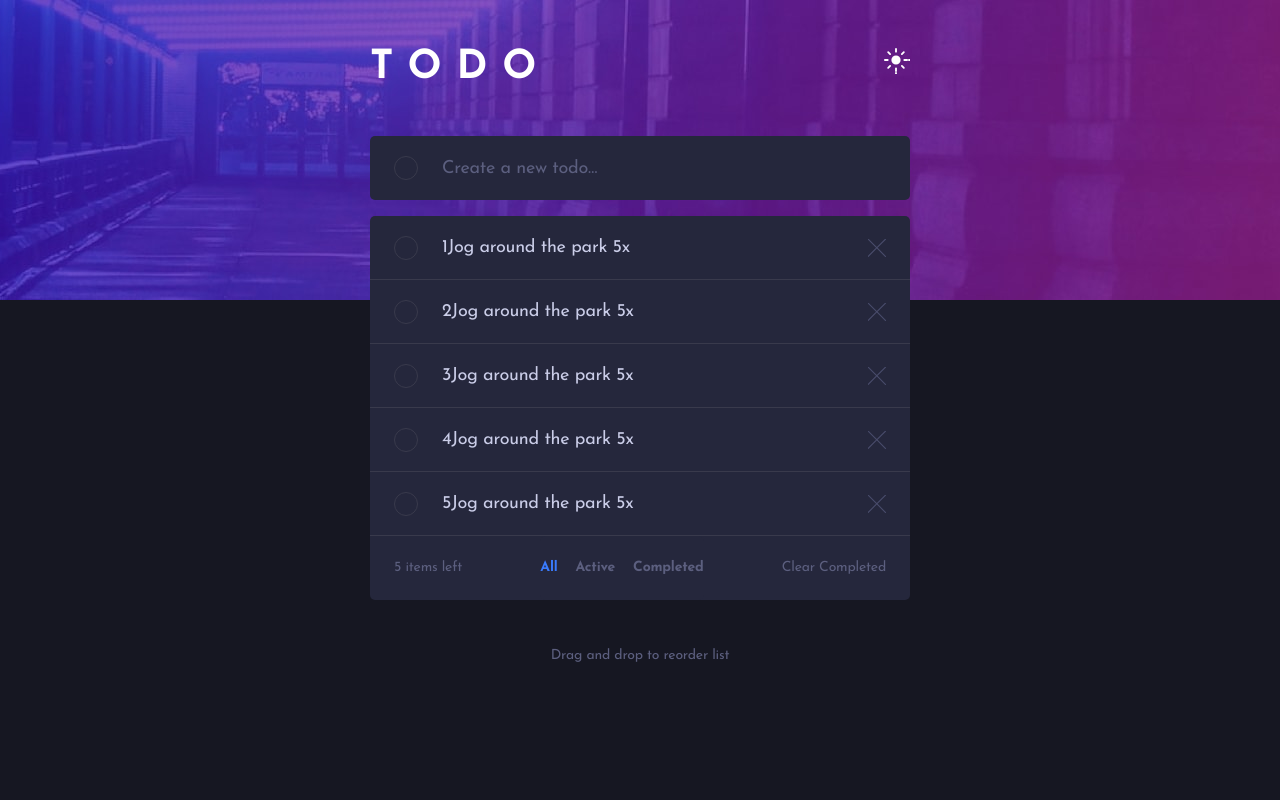
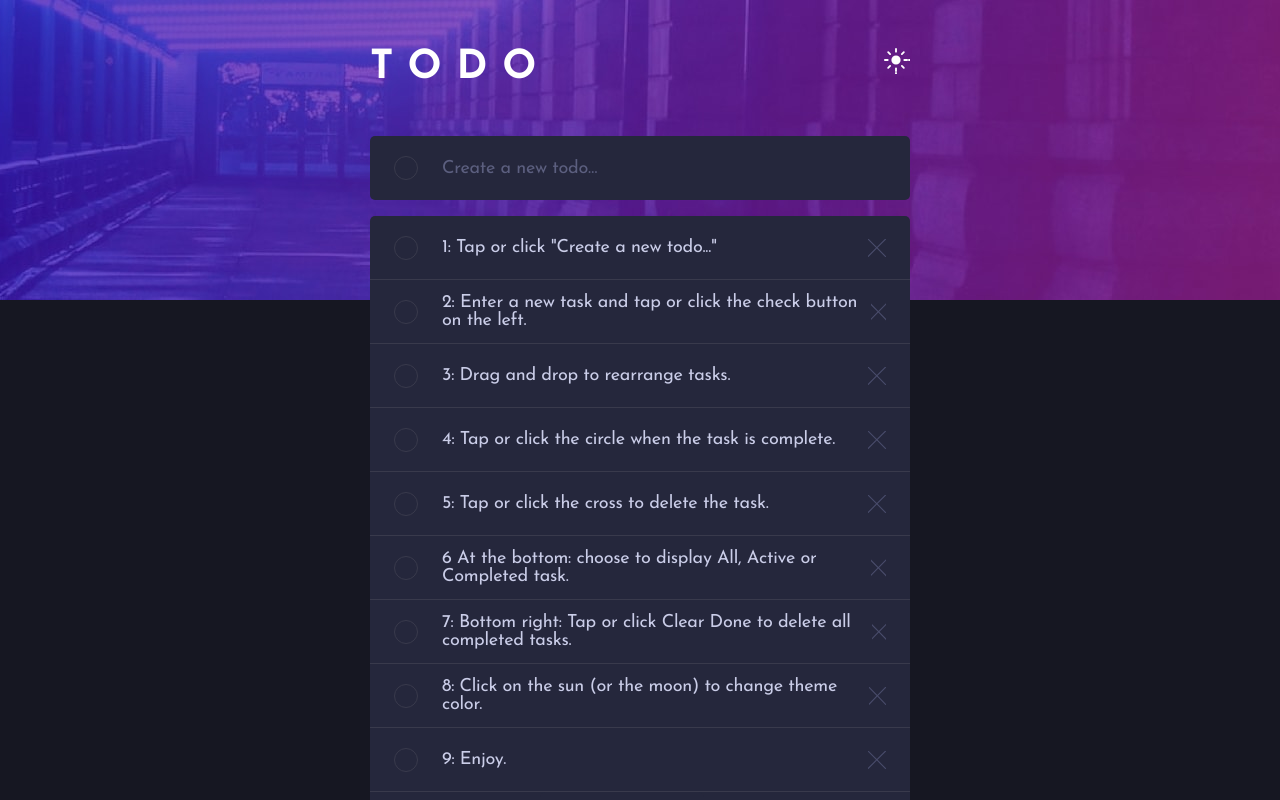
Before and after one commit to longani974/To-Do-Challenge, a React (Create React App) app: page / in a window 1280 px wide. Shown: the top 800 px of the page. Built offline with nearby package versions, Linux system fonts and the light colour scheme.

Commit message:
add: tuto

```diff
--- a/src/contexts/TodoContext.js
+++ b/src/contexts/TodoContext.js
@@ -11,28 +11,51 @@ const TodoContextProvider = (props) => {
   useEffect(() => {
     const dafaultDatas = [
       {
-                id: 'fds',
-                todo: '1Jog around the park 5x',
+        id: '1',
+        todo: '1: Tap or click "Create a new todo..."',
         completed: false,
       },
       {
-                id: 'fdqs',
-                todo: '2Jog around the park 5x',
+        id: '2',
+        todo:
+          '2: Enter a new task and tap or click the check button on the left.',
         completed: false,
       },
       {
-                id: 'fcds',
-                todo: '3Jog around the park 5x',
+        id: '3',
+        todo: '3: Drag and drop to rearrange tasks.',
         completed: false,
       },
       {
-                id: 'fdbs',
-                todo: '4Jog around the park 5x',
+        id: '4',
+        todo: '4: Tap or click the circle when the task is complete.',
         completed: false,
       },
       {
-                id: 'fdns',
-                todo: '5Jog around the park 5x',
+        id: '5',
+        todo: '5: Tap or click the cross to delete the task.',
+        completed: false,
+      },
+      {
+        id: '6',
+        todo:
+          '6 At the bottom: choose to display All, Active or Completed task.',
+        completed: false,
+      },
+      {
+        id: '7',
+        todo:
+          '7: Bottom right: Tap or click Clear Done to delete all completed tasks.',
+        completed: false,
+      },
+      {
+        id: '8',
+        todo: '8: Click on the sun (or the moon) to change theme color.',
+        completed: false,
+      },
+      {
+        id: '9',
+        todo: '9: Enjoy.',
         completed: false,
       },
     ];
```
Lines whose indentation alone changed are shown as unchanged.
